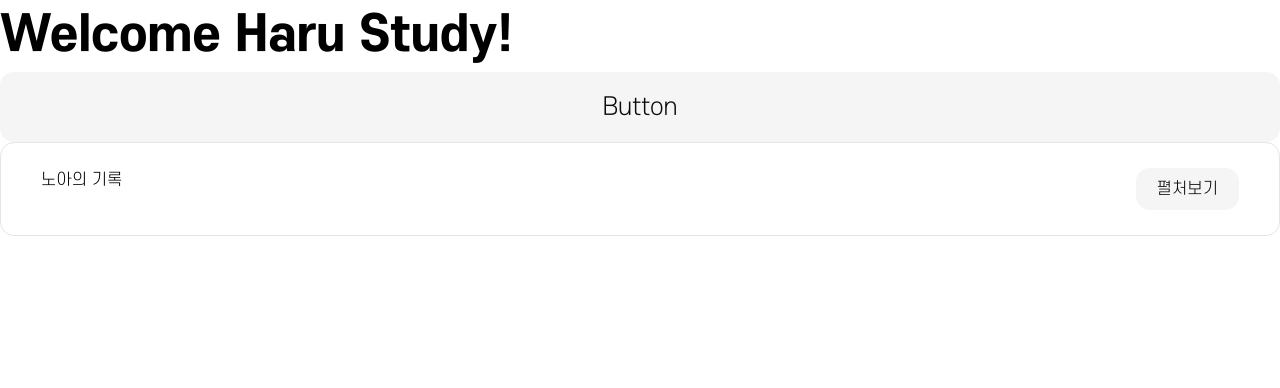
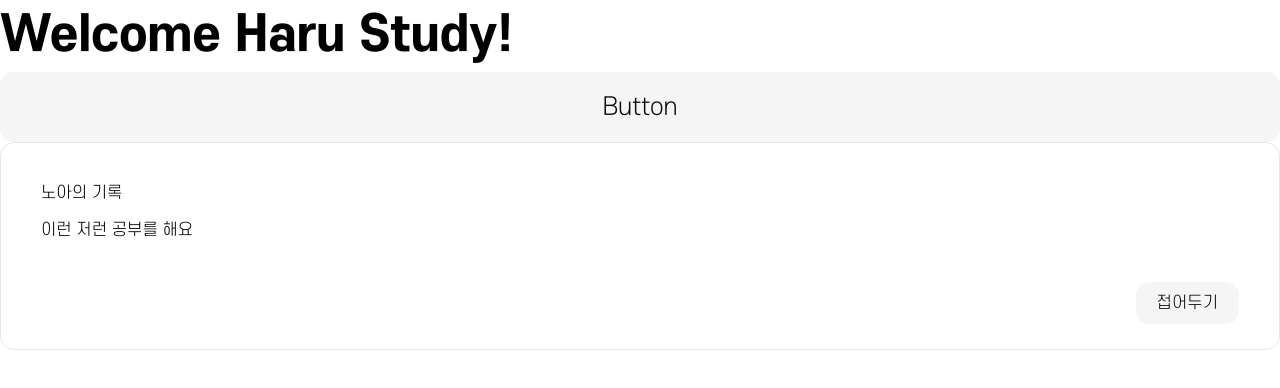
Before and after one commit to woowacourse-teams/2023-haru-study, a React app in the folder frontend/: page / in a window 1280 px wide. Shown: the top 388 px of the page. Built offline with nearby package versions, Linux system fonts and the light colour scheme.

Commit message:
feat: Accordion Panel 스타일링

```diff
--- a/frontend/src/components/common/Accordion/Accordion.tsx
+++ b/frontend/src/components/common/Accordion/Accordion.tsx
@@ -1,6 +1,6 @@
 /* eslint-disable react-hooks/rules-of-hooks */
 import { PropsWithChildren, createContext, useContext, useMemo, useState } from 'react';
-import { styled } from 'styled-components';
+import { css, styled } from 'styled-components';
 
 import color from '@Styles/color';
 
@@ -26,7 +26,7 @@ const AccordionContext = createContext({
 const useAccordionContext = () => useContext(AccordionContext);
 
 Accordion.Item = ({ children }: PropsWithChildren) => {
-  const [isOpen, setIsOpen] = useState(false);
+  const [isOpen, setIsOpen] = useState(true);
 
   const toggleOpenState = () => setIsOpen((prev) => !prev);
 
@@ -45,20 +45,49 @@ Accordion.Header = ({ children }: PropsWithChildren) => {
   return (
     <AccordionHeaderLayout>
       {children}
-      <Button variant="secondary" size="x-small" onClick={toggleOpenState}>
-        {isOpen ? '접어두기' : '펼처보기'}
-      </Button>
+      {!isOpen && (
+        <Button variant="secondary" size="x-small" onClick={toggleOpenState}>
+          펼처보기
+        </Button>
+      )}
     </AccordionHeaderLayout>
   );
 };
 
 const AccordionHeaderLayout = styled.div`
+  min-height: 50px;
+
   display: grid;
   grid-template-columns: 1fr auto;
+  align-items: center;
 `;
 
 Accordion.Panel = ({ children }: PropsWithChildren) => {
-  const { isOpen } = useAccordionContext();
+  const { isOpen, toggleOpenState } = useAccordionContext();
 
-  return <div>{isOpen && children}</div>;
+  return (
+    <PanelLayout>
+      {isOpen && <PanelContents>{children}</PanelContents>}
+      {isOpen && (
+        <Button
+          variant="secondary"
+          size="x-small"
+          $block={false}
+          $style={css`
+            justify-self: end;
+          `}
+          onClick={toggleOpenState}
+        >
+          접어두기
+        </Button>
+      )}
+    </PanelLayout>
+  );
 };
+
+const PanelLayout = styled.div`
+  display: grid;
+  row-gap: 40px;
+`;
+
+const PanelContents = styled.div``;
```
